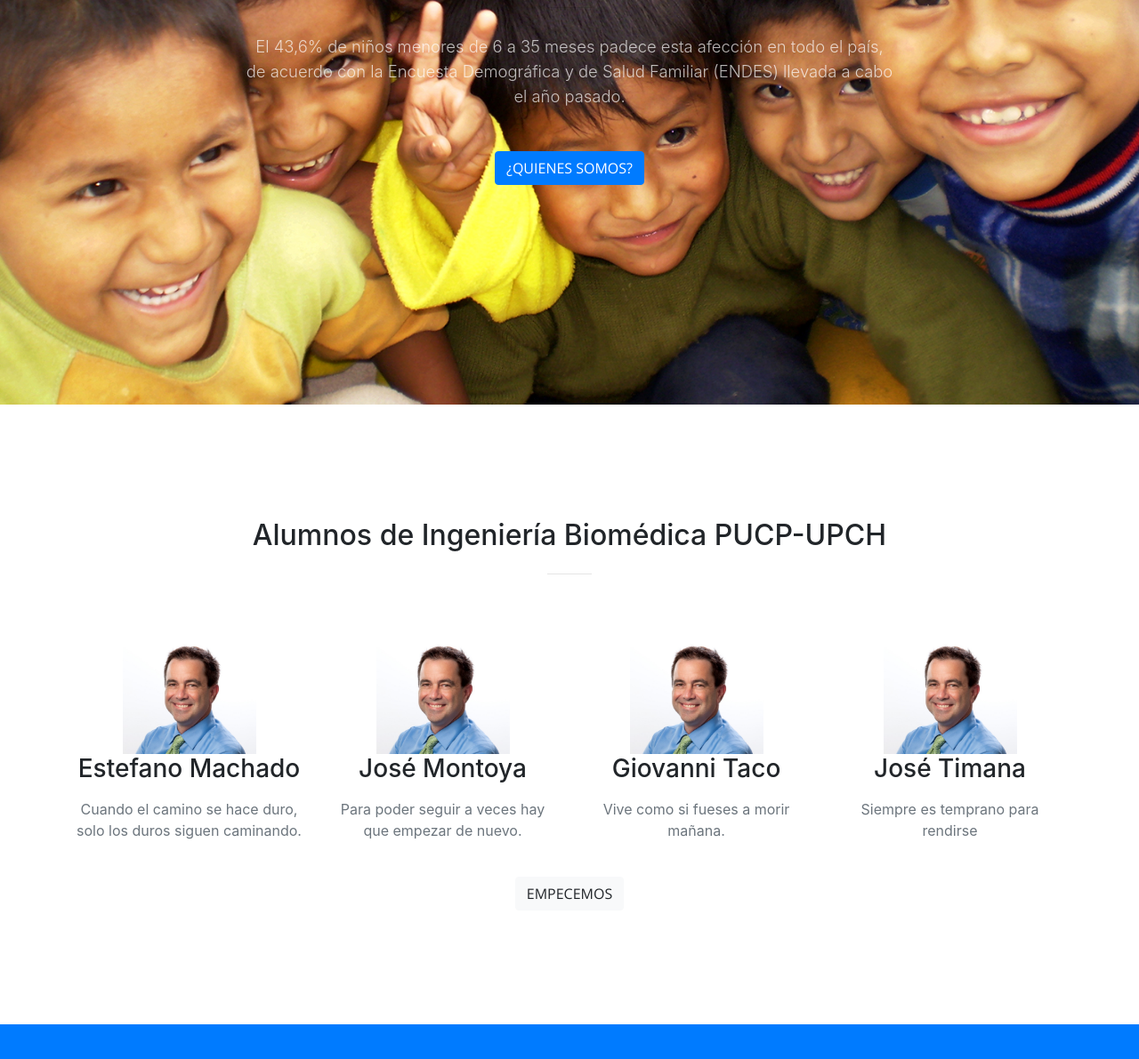
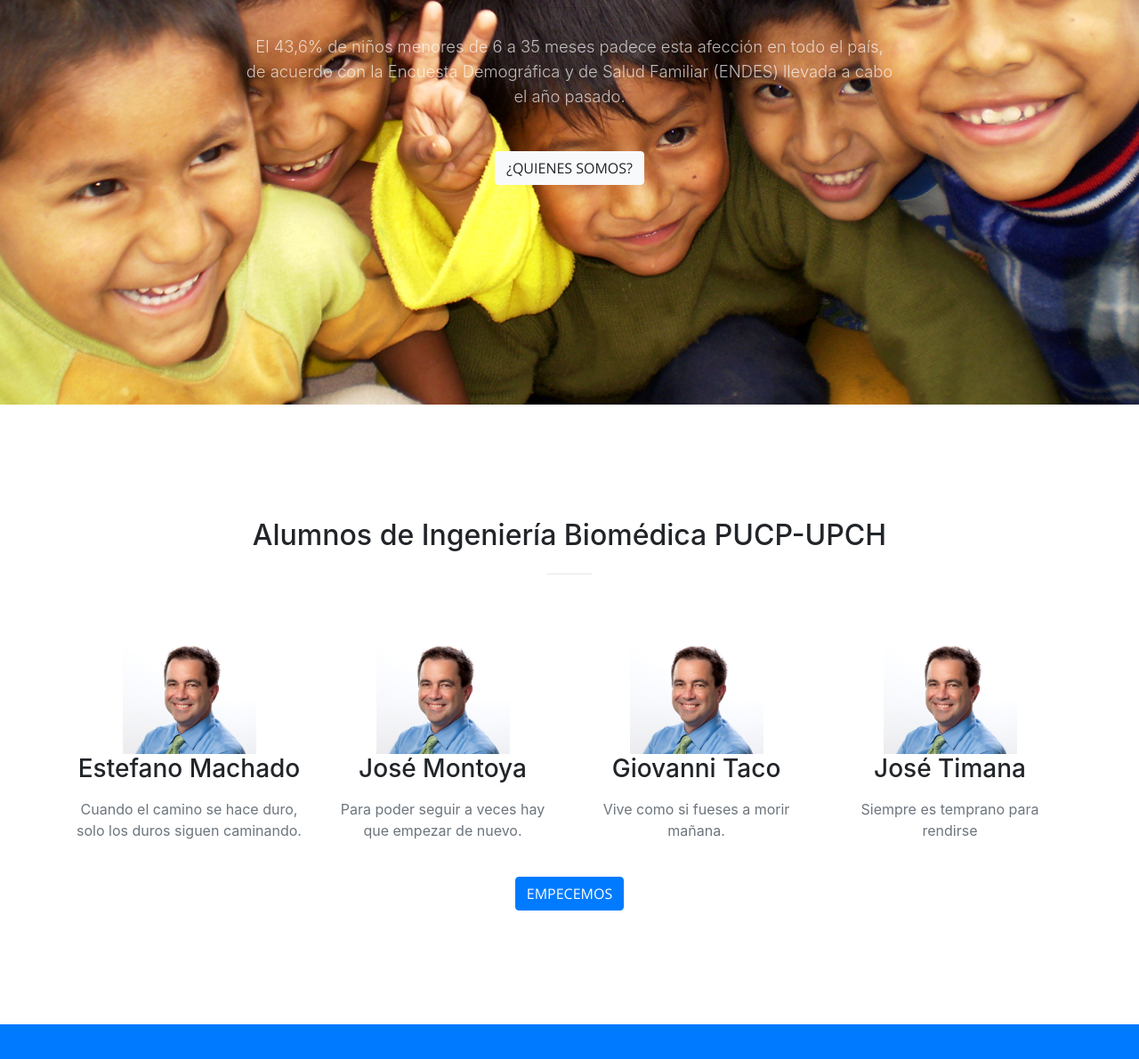
Before and after one commit to gpi2018ii/AnemiaPUCP, a website with bundled scripts: page index.html in a window 1280 px wide. Shown: the part 345-1536 px from the top of the page at 89% size. Built offline with nearby package versions, Linux system fonts and the light colour scheme.

Commit message:
Update index.html

```diff
--- a/index.html
+++ b/index.html
@@ -65,7 +65,7 @@
           </div>
           <div class="col-lg-8 mx-auto">
             <p class="text-faded mb-5">El 43,6% de niños menores de 6 a 35 meses padece esta afección en todo el país, de acuerdo con la Encuesta Demográfica y de Salud Familiar (ENDES) llevada a cabo el año pasado.</p>
-            <a class="btn btn-primary btn-xl js-scroll-trigger" href="#services">¿Quienes somos?</a>
+            <a class="btn btn-light btn-xl js-scroll-trigger" href="#services">¿Quienes somos?</a>
           </div>
         </div>
       </div>
@@ -116,7 +116,7 @@
         <div class="row">
           <div class="col-lg-12 text-center">
            <p class="section-heading text-white">0</p>
-           <a class="btn btn-light btn-xl js-scroll-trigger" href="#about">Empecemos</a>
+           <a class="btn btn-primary btn-xl js-scroll-trigger" href="#about">Empecemos</a>
           </div>
         </div>
       </div>
```
